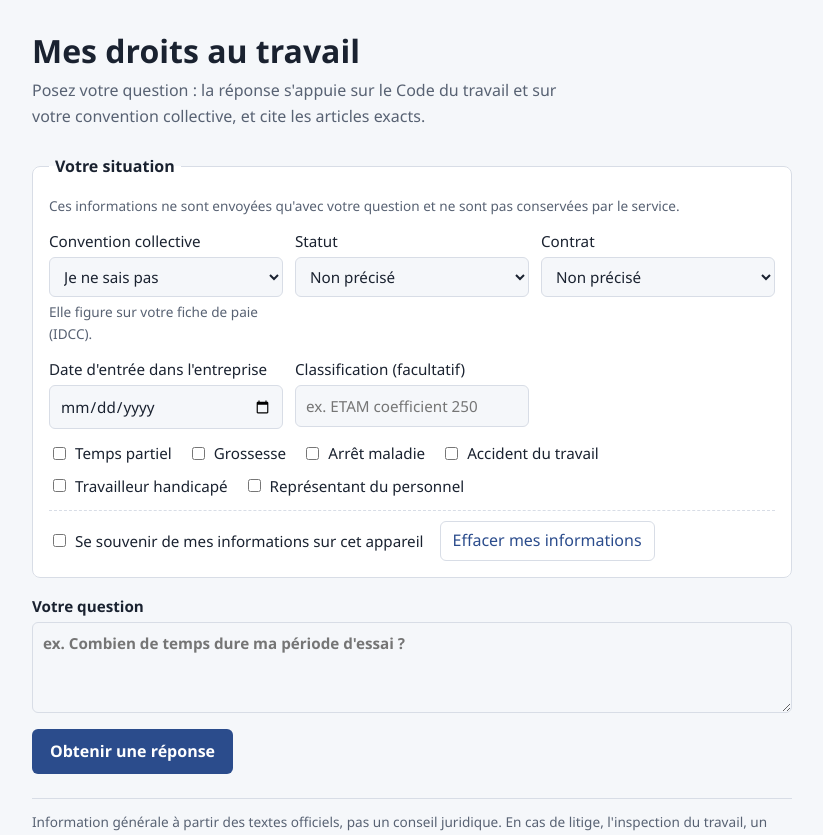
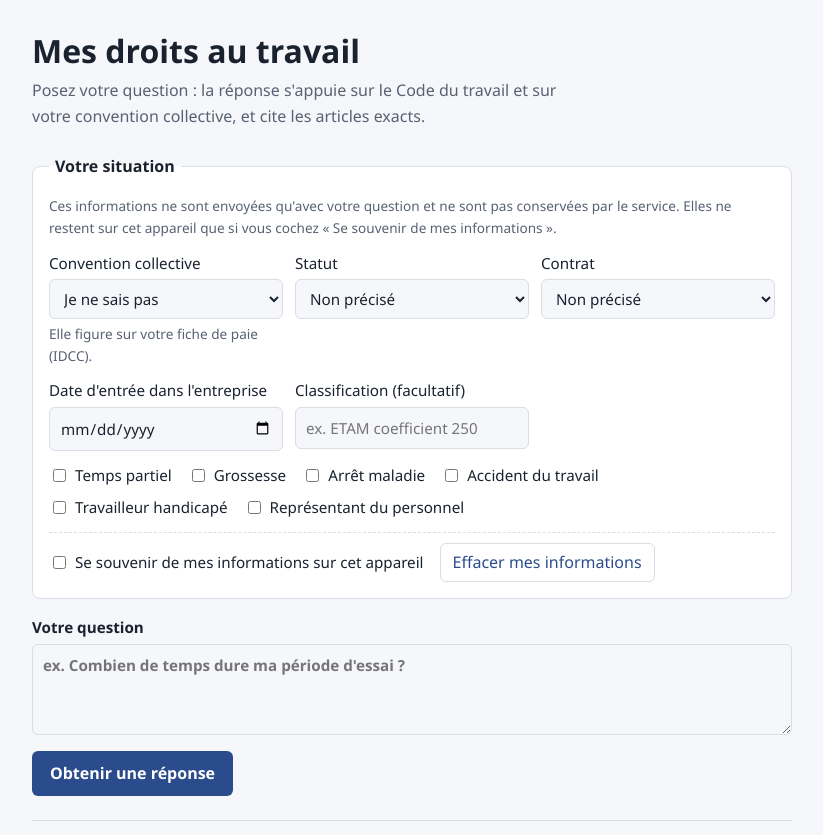
Before and after one commit to anthonydeseille/social, a Spring Boot app: page / in a window 1280 px wide. Shown: the top 835 px of the page, without its empty margins (228-1051 px from the left). Run offline with Spring Boot 4, Linux system fonts and the light colour scheme; tables that the repository leaves empty hold one stand-in row (values such as "Sample post").

Commit message:
Page web : derniers points de la revue Claude sur la PR #16
- Décocher « Se souvenir » efface le profil de l'appareil immédiatement
- Libellé neutre pour une convention enregistrée absente de la liste
- Cellules de tableau séparées dans le texte des articles
- Aide du formulaire : mention de la mémorisation sur l'appareil

Co-Authored-By: Claude Opus 5.5 <noreply@anthropic.com>

```diff
--- a/src/main/resources/static/app.js
+++ b/src/main/resources/static/app.js
@@ -37,7 +37,7 @@ function conserverConvention(idcc) {
   if (!idcc || [...liste.options].some(o => Number(o.value) === Number(idcc))) return;
   const option = document.createElement("option");
   option.value = idcc;
-  option.textContent = String(idcc).padStart(4, "0") + " - convention non intégrée (Code du travail seul)";
+  option.textContent = String(idcc).padStart(4, "0") + " - convention enregistrée sur cet appareil";
   liste.append(option);
 }
 
@@ -46,6 +46,7 @@ function texteDepuisHtml(html) {
   if (!html) return "";
   const doc = new DOMParser().parseFromString(html, "text/html");
   doc.querySelectorAll("br").forEach(br => br.replaceWith("\n"));
+  doc.querySelectorAll("td, th").forEach(cellule => cellule.after("\t"));
   doc.querySelectorAll("p, div, li, tr, h1, h2, h3, h4, h5, h6, table, ul, ol").forEach(bloc => bloc.after("\n\n"));
   return doc.body.textContent.replace(/[ \t]+\n/g, "\n").replace(/\n{3,}/g, "\n\n").trim();
 }
@@ -221,6 +222,12 @@ formulaire.addEventListener("submit", async e => {
 });
 
 document.getElementById("effacer").addEventListener("click", effacerProfil);
+// Décocher « Se souvenir » efface tout de suite, sans attendre la prochaine question
+document.getElementById("memoriser").addEventListener("change", e => {
+  if (!e.target.checked) {
+    try { localStorage.removeItem(CLE_PROFIL); } catch { /* rien à effacer */ }
+  }
+});
 
 const profilSauvegarde = lireProfilSauvegarde();
 document.getElementById("memoriser").checked = Object.keys(profilSauvegarde).length > 0;
--- a/src/main/resources/static/index.html
+++ b/src/main/resources/static/index.html
@@ -16,7 +16,7 @@
     <form id="formulaire" novalidate>
       <fieldset>
         <legend>Votre situation</legend>
-        <p class="aide">Ces informations ne sont envoyées qu'avec votre question et ne sont pas conservées par le service.</p>
+        <p class="aide">Ces informations ne sont envoyées qu'avec votre question et ne sont pas conservées par le service. Elles ne restent sur cet appareil que si vous cochez « Se souvenir de mes informations ».</p>
         <div class="grille">
           <label for="idcc">Convention collective
             <select id="idcc" name="idcc"><option value="">Je ne sais pas</option></select>
```
